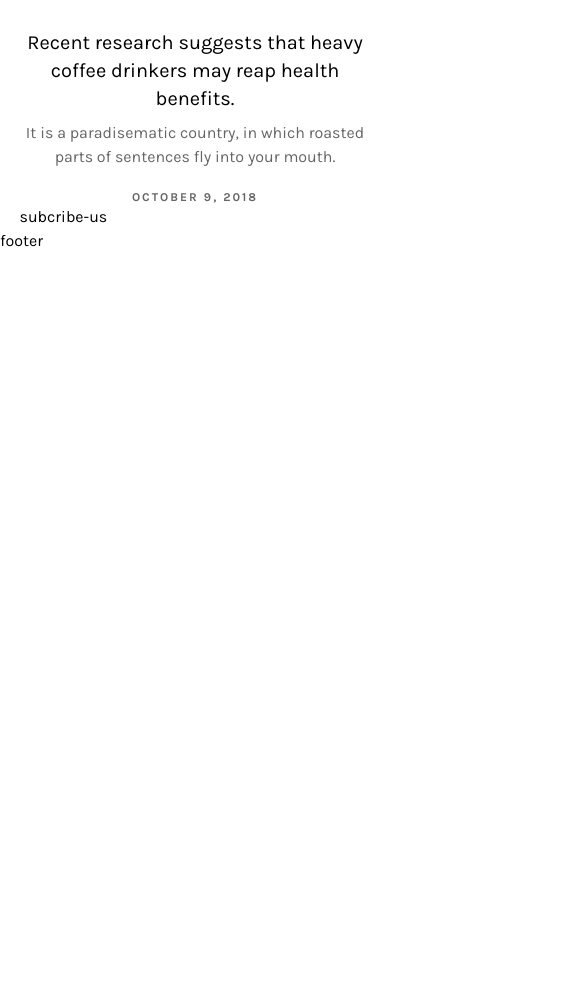
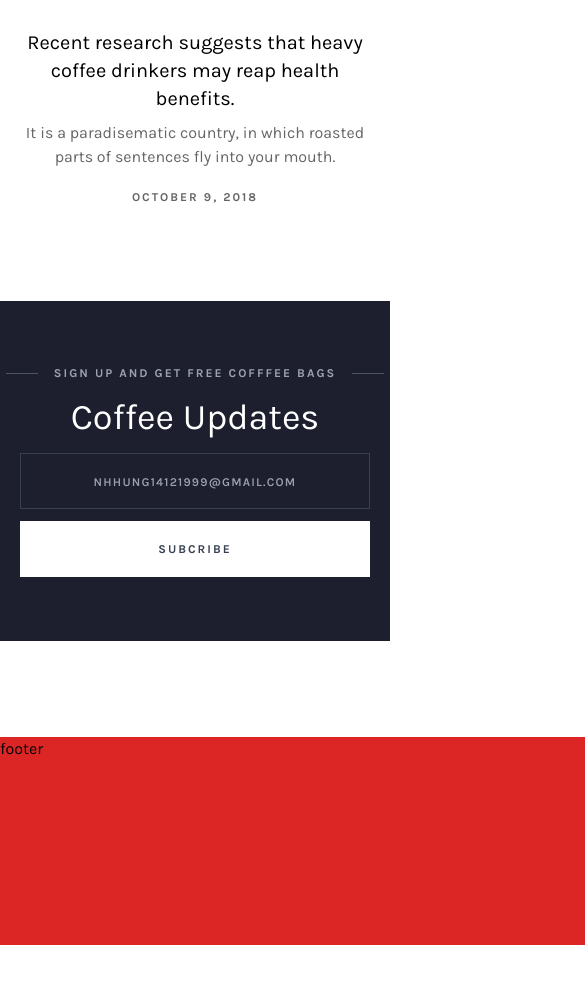
Before and after one commit to nhhung1412/tailwind-project, a website: page public/index.html in a window 390 px wide. Shown: the part 9992-10975 px from the top of the page, 585 px wide, since content can reach past the window. Before the commit the page ends 10245 px from the top, so only its background shows below. Drawn offline with Linux system fonts and the light colour scheme.

Commit message:
add subcribe

```diff
--- a/public/index.html
+++ b/public/index.html
@@ -71,7 +71,7 @@
             </header>
             <main class="mt-[80px]">
 
-                <div class="slider h-[530px] bg-slider bg-cover bg-no-repeat bg-bottom">
+                <div class="slider h-[530px] lg:mx-10 bg-slider bg-cover bg-no-repeat bg-bottom">
                     <div class="w-full h-full flex justify-center items-center bg-gray-900 bg-opacity-40">
                         <div class="text-white text-center mx-16">
                             <div class="text-xs opacity-80 mb-7 tracking-[2px]">BEST PLACE TO BUY DESIGN</div>
@@ -628,13 +628,42 @@
                             </div>
                         </div>
                     </div> <!-- end  lifestyle-stories -->
-                    <div class="subcribe-us">
-                        subcribe-us
-                    </div> <!-- end  subcribe-us -->
+
                 </div>
+
+
+                <div
+                    class="subcribe-us lg:mx-10 h-[340px] bg-[#1d1f2e] mt-24 flex flex-col justify-center items-center">
+                    <div class="flex justify-center items-center mb-4">
+                        <div class="w-8 h-px bg-gray-600"></div>
+                        <div class="uppercase mx-4 tracking-[2px] text-gray-400 font-bold text-xs text-center">
+                            sign up and get free cofffee bags
+                        </div>
+                        <div class="w-8 h-px bg-gray-600"></div>
+                    </div>
+                    <div class="text-4xl text-white mb-4 capitalize">coffee updates</div>
+                    <div class="ct-form flex flex-col md:flex-row items-center justify-center gap-3">
+                        <div class="ct-form-item ">
+                            <input type="email" placeholder="nhhung14121999@gmail.com" class="px-6 py-[17px] w-[350px] bg-transparent border-[1px] border-gray-700 outline-none text-white leading-5
+                                 hover:border-gray-400
+                                 focus:border-gray-400
+                                 transition-all duration-500 ease-in-out
+                                 placeholder:uppercase placeholder:text-xs placeholder:tracking-widest placeholder:font-semibold
+                                 md:placeholder:text-left
+                                 placeholder:text-center
+                                 ">
+                        </div>
+                        <div class="ct-form-item w-full">
+                            <div class="ct-button-main bg-white text-gray-700">subcribe</div>
+                        </div>
+                    </div>
+                </div> <!-- end  subcribe-us -->
+
             </main>
 
-            <footer>footer</footer>
+            <footer class="my-24 bg-slate-700 h-52">
+                <div class="w-[940px] mx-auto bg-red-600 h-full">footer</div>
+            </footer>
         </div> <!-- end content-wrapper -->
     </div> <!-- end root -->
 </body>
--- a/src/input.css
+++ b/src/input.css
@@ -44,7 +44,7 @@ after:lg:absolute after:lg:bottom-0 after:lg:left-0 after:lg:bg-light-coffee aft
 }
 
 .ct-button-main {
-    @apply text-xs font-bold uppercase w-max tracking-[2px] px-6 py-5 cursor-pointer hover:bg-opacity-80  hover:scale-110 duration-300 hover:font-black
+    @apply text-xs text-center font-bold uppercase w-full md:w-max tracking-[2px] px-6 py-5 cursor-pointer hover:bg-opacity-80  hover:scale-110 duration-300 hover:font-black
 }
 
 .ct-button-card {
```
Also changed, not shown: public/output.css.
